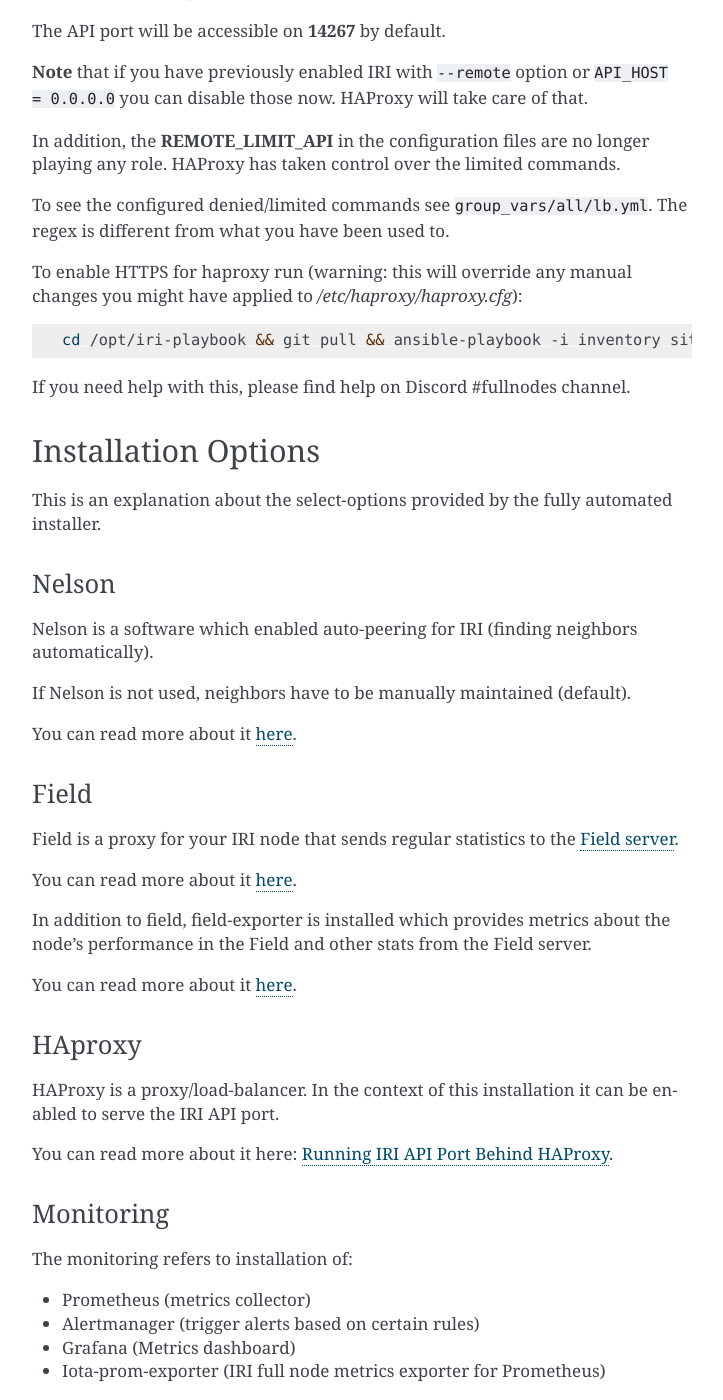
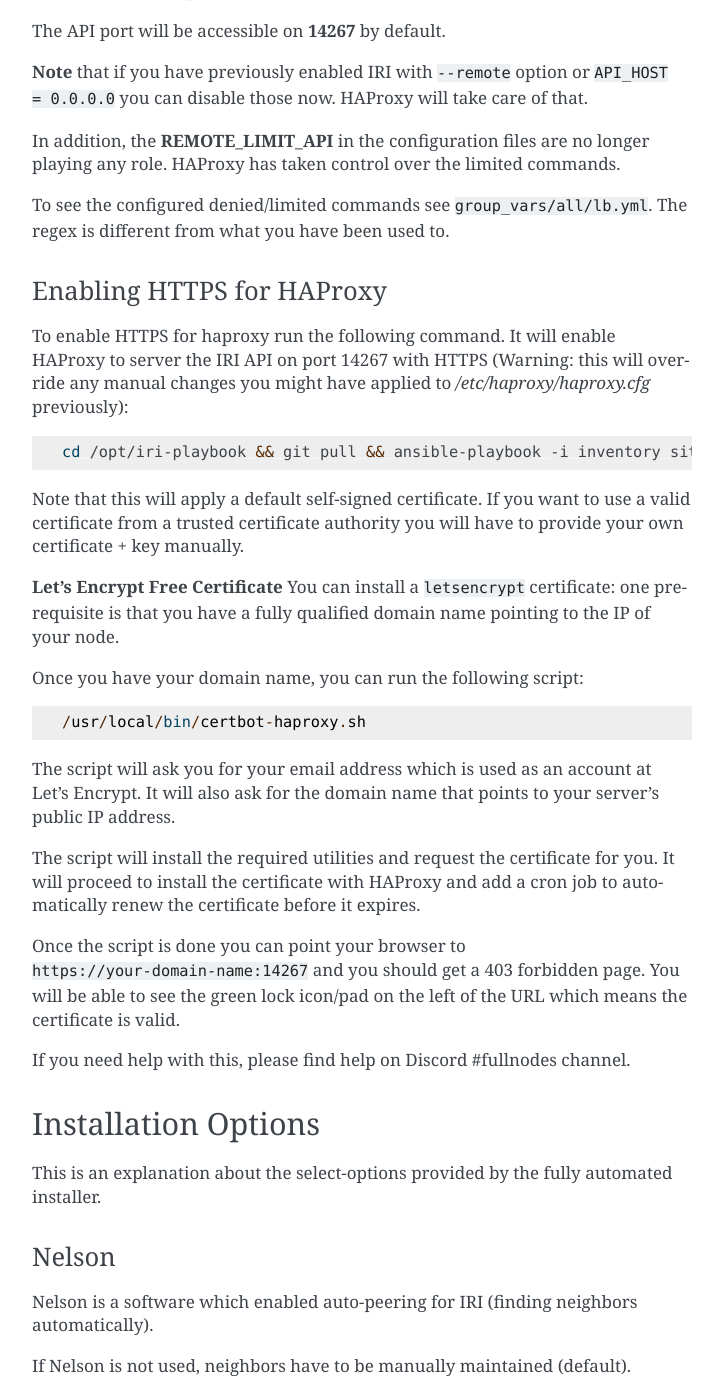
Before and after one commit to nuriel77/iri-playbook, a Sphinx documentation site: the page built from docs/appendix.rst, in a window 1280 px wide and 1400 px high, scrolled down 13346 px. Shown: the whole window, without its empty margins (388-1111 px from the left). Built offline with Sphinx 7.4.7, drawn with Linux system fonts in a browser that asks for light colours; some of the changed text lies outside the part shown.

Commit message:
Allow user input email and domain, add docs

```diff
--- a/docs/appendix.rst
+++ b/docs/appendix.rst
@@ -591,11 +591,31 @@
 
 To see the configured denied/limited commands see ``group_vars/all/lb.yml``. The regex is different from what you have been used to.
 
-To enable HTTPS for haproxy run (warning: this will override any manual changes you might have applied to `/etc/haproxy/haproxy.cfg`):
+
+.. _enableHTTPSHaproxy:
+
+Enabling HTTPS for HAProxy
+--------------------------
+
+To enable HTTPS for haproxy run the following command. It will enable HAProxy to server the IRI API on port 14267 with HTTPS (Warning: this will override any manual changes you might have applied to `/etc/haproxy/haproxy.cfg` previously):
 
 .. code:: bash
 
-  cd /opt/iri-playbook && git pull && ansible-playbook -i inventory site.yml -v --tags=haproxy_cfg -e haproxy_https=true -e overwrite=yes
+  cd /opt/iri-playbook && git pull && ansible-playbook -i inventory site.yml -v --tags=iri_ssl,loadbalancer_role -e lb_bind_address=0.0.0.0 -e haproxy_https=yes -e overwrite=yes
+
+Note that this will apply a default self-signed certificate. If you want to use a valid certificate from a trusted certificate authority you will have to provide your own certificate + key manually.
+
+**Let's Encrypt Free Certificate** You can install a ``letsencrypt`` certificate: one prerequisite is that you have a fully qualified domain name pointing to the IP of your node.
+
+Once you have your domain name, you can run the following script::
+
+  /usr/local/bin/certbot-haproxy.sh
+
+The script will ask you for your email address which is used as an account at Let's Encrypt. It will also ask for the domain name that points to your server's public IP address.
+
+The script will install the required utilities and request the certificate for you. It will proceed to install the certificate with HAProxy and add a cron job to automatically renew the certificate before it expires.
+
+Once the script is done you can point your browser to ``https://your-domain-name:14267`` and you should get a 403 forbidden page. You will be able to see the green lock icon/pad on the left of the URL which means the certificate is valid.
 
 
 If you need help with this, please find help on Discord #fullnodes channel.
```
Also changed, not shown: 2 other files.
